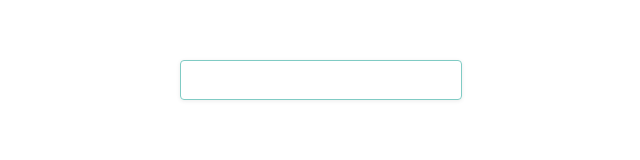
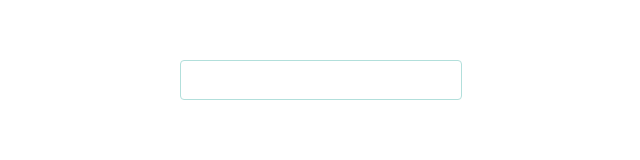
Before and after one commit to YouheiNozaki/sample-saimatajs, a Next.js app: page / in a window 1280 px wide. Shown: the part 320-480 px from the top of the page, without its empty margins (319-959 px from the left). Built offline with nearby package versions, Linux system fonts and the light colour scheme.

Commit message:
fix input style

```diff
--- a/components/atom/Input/input.module.css
+++ b/components/atom/Input/input.module.css
@@ -2,10 +2,10 @@
   padding: 16px;
   height: 40px;
   border-radius: 4px;
-  border: 1px solid #80cbc4;
-  box-shadow: 0 1px 4px rgb(0 0 0 / 8%);
+  border: 1px solid #b2dfdb;
 }
 
 .input:focus {
-  border: 2px solid #80cbc4;
+  border: 1px solid #4db6ac;
+  box-shadow: 0 1px 4px rgb(0 0 0 / 8%);
 }
```
